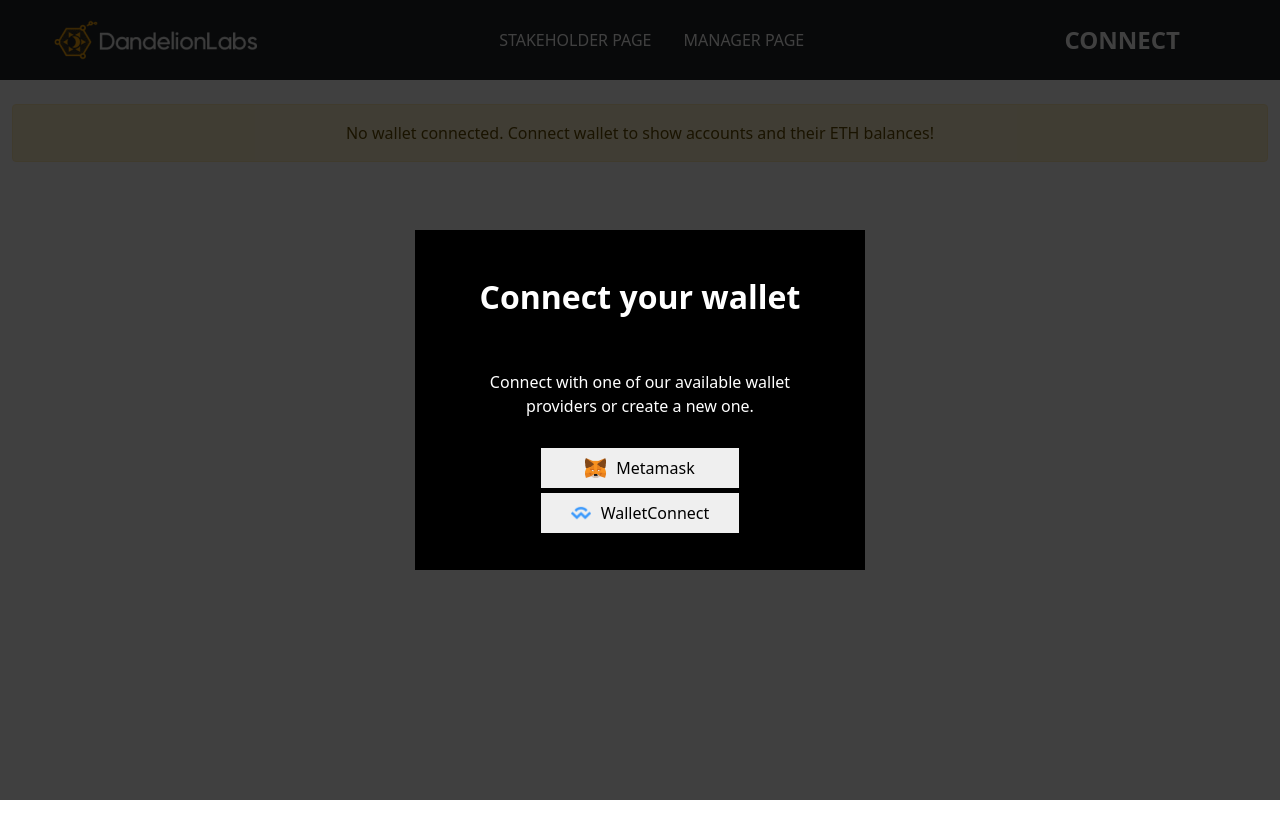
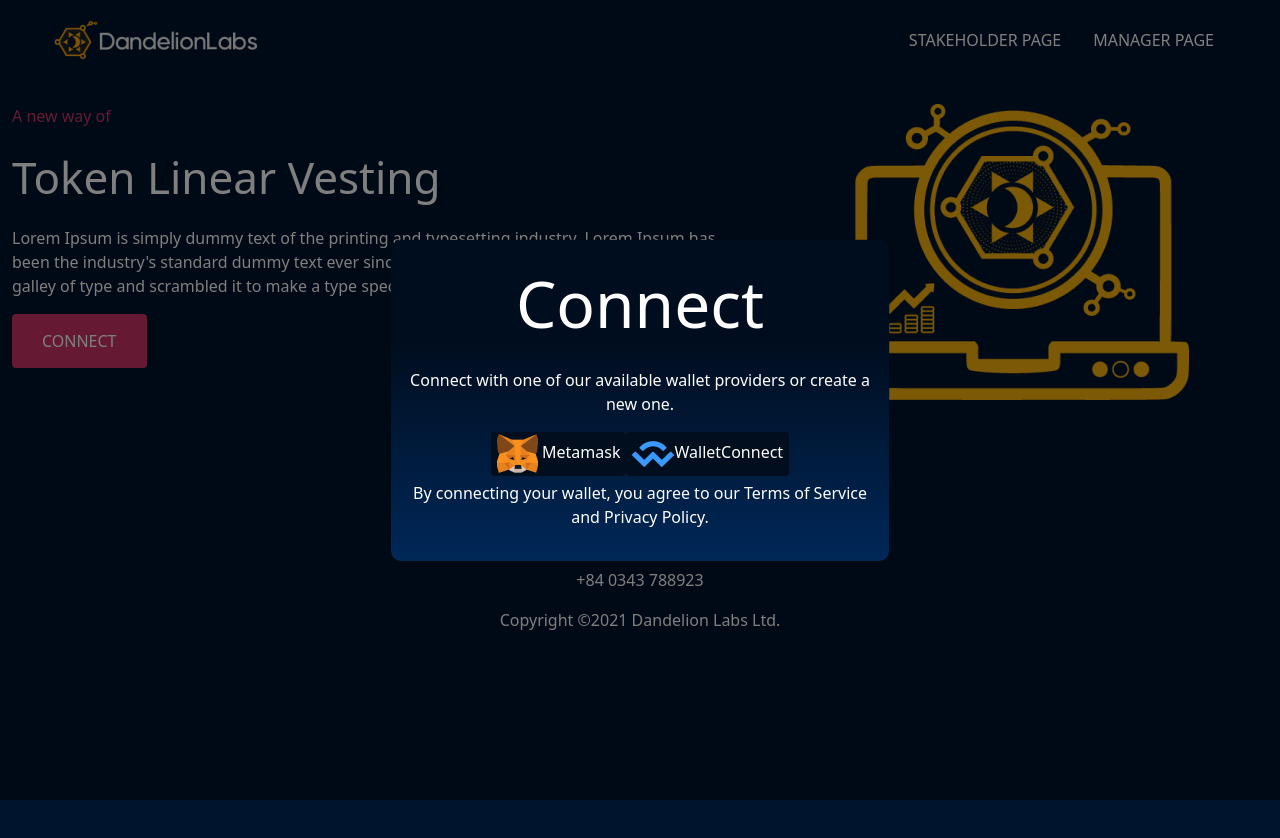
Before and after one commit to dandelionlabs-io/token-vesting-interface, a React (Create React App) app: page / in a window 1280 px wide. Both pictures are taken after a click on the button "CONNECT". Shown: the top 838 px of the page. Before the commit the page ends 800 px from the top, so only its background shows below. Built offline with nearby package versions, Linux system fonts and the light colour scheme.

Commit message:
Stakeholder page done

```diff
--- a/src/App.js
+++ b/src/App.js
@@ -15,7 +15,7 @@
   const { isError, setIsError, errorMessage } = useError();
 
   return (
-    <div className="App">
+    <div className="App" style={{ backgroundColor: "#00142D" }}>
       <Navbar></Navbar>
       <MainLayout id="app_body">
         <Routes>
--- a/src/components/modals/provider/ProviderModal.js
+++ b/src/components/modals/provider/ProviderModal.js
@@ -1,6 +1,5 @@
 import React, { useState, useEffect } from "react";
-import Modal from "../../utils/modal/Modal";
-import OutsideClickHandler from "react-outside-click-handler";
+import { Modal } from "react-bootstrap";
 import MetaMaskLogo from "../../../assets/logo/metamask.png";
 import WalletConnectLogo from "../../../assets/logo/walletconnect.png";
 
@@ -9,49 +8,43 @@
 import "./ProviderModal.scss";
 
 const ProviderModal = (props) => {
-  const { address, message, connectWallet, connectMetaMask } = useAuth();
-  const [windowWidth, setWindowWidth] = useState(window.innerWidth);
-  const { closeModal } = props;
-  window.addEventListener("resize", () => {
-    setWindowWidth(window.innerWidth);
-  });
-  useEffect(() => {
-    if (address) closeModal(false);
-  }, [address]);
+  const { address, connectWallet, connectMetaMask } = useAuth();
+  const { toggleConnect, setToggleConnect } = props;
+  const handleClose = () => setToggleConnect(false);
 
   return (
-    <Modal>
-      <OutsideClickHandler
-        onOutsideClick={() => {
-          closeModal(false);
-        }}
+    <Modal
+      className="provider-modal"
+      show={toggleConnect}
+      centered
+      onHide={handleClose}
     >
-        <div className="auth-container">
-          <div className="header">
-            <h2>Connect your wallet </h2>
-          </div>
-
+      <Modal.Body className="provider-content">
+        <div style={{ textAlign: "center" }}>
+          <p style={{ fontSize: "64px" }}>Connect</p>
           <p>
             Connect with one of our available wallet providers or create a new
             one.
           </p>
+        </div>
 
-          {message}
-
-          <div className="wallet-provider-list">
-            {windowWidth > 700 && (
-              <button onClick={connectMetaMask}>
+        <div className="d-flex justify-content-center">
+          <button className="wallet-btn" onClick={connectMetaMask}>
             <img src={MetaMaskLogo} alt="metamask icon" /> Metamask
           </button>
-            )}
 
-            <button onClick={connectWallet}>
+          <button className="wallet-btn" onClick={connectWallet}>
             <img src={WalletConnectLogo} alt="walletconnect icon" />
             WalletConnect
           </button>
         </div>
+        <div style={{ textAlign: "center" }}>
+          <p>
+            By connecting your wallet, you agree to our Terms of Service and
+            Privacy Policy.
+          </p>
         </div>
-      </OutsideClickHandler>
+      </Modal.Body>
     </Modal>
   );
 };
--- a/src/components/navbar/Navbar.js
+++ b/src/components/navbar/Navbar.js
@@ -7,19 +7,19 @@
 import ProviderModal from "../modals/provider/ProviderModal";
 import NormalButton from "../utils/buttons/NormalButton";
 import { useAuth } from "../../providers/AuthProvider";
+import { shortenAddress } from "../../utils";
 
 const Navbar = () => {
   const { address, disconnectWallet } = useAuth();
   const [toggleMenu, setToggleMenu] = useState(false);
   const [windowWidth, setWindowWidth] = useState(window.innerWidth);
-  const [toggleConnect, setToggleConnect] = useState(false);
   window.addEventListener("resize", () => {
     setWindowWidth(window.innerWidth);
   });
 
   return (
     <>
-      <nav className="navbar bg-dark">
+      <nav className="navbar" style={{ backgroundColor: "#00142D" }}>
         <div className="logo">
           <a
             href="https://dandelionlabs.io/"
@@ -43,19 +43,7 @@
             })}
           </ul>
         </div>
-        <div className="connectWallet">
-          <NormalButton
-            className="secondary"
-            onClick={() => {
-              !address ? setToggleConnect(true) : disconnectWallet();
-            }}
-          >
-            {!address ? "CONNECT" : "DISCONNECT"}
-          </NormalButton>
-          {toggleConnect && (
-            <ProviderModal closeModal={setToggleConnect}></ProviderModal>
-          )}
-        </div>
+        {address && <div>{shortenAddress(address)}</div>}
         <div className="smallscreen">
           <GiHamburgerMenu
             color="#fff"
--- a/src/components/poolSelector.js
+++ b/src/components/poolSelector.js
@@ -1,46 +1,66 @@
 import React, { useEffect } from "react";
-import { ethBalance } from "../utils";
+import { ethBalance, shortenAddress } from "../utils";
+import DataGrid from "react-data-grid";
+import moment from "moment";
+import axios from "axios";
+import { useError } from "../providers/ErrorProvider";
 
 const PoolSelector = (props) => {
-  const { address, pools, setClaimable, setCurrentPool, currentPool } = props;
+  const { address, pools, setCurrentPool, currentPool, setClaimHistory } =
+    props;
+  const { showErrorModal } = useError();
 
-  useEffect(async () => {
-    if (address && currentPool) {
-      updateErc20Balance(currentPool.vesting);
-    }
-  }, [address]);
+  const loadHistory = (poolAddress) => {
+    const url = `${process.env.REACT_APP_SYNC_URL}${process.env.REACT_APP_NETWORK}/${poolAddress}/claims/${address}`;
 
-  const updateErc20Balance = (contract) => {
-    if (contract) {
-      contract
-        .calculateGrantClaim(address)
-        .then((res) => setClaimable(ethBalance(res)));
-    }
+    axios
+      .get(url)
+      .then((res) => setClaimHistory(res.data))
+      .catch((e) => showErrorModal(e.error.message));
   };
 
-  const poolItems = pools?.map((x, i) => {
-    return (
+  const poolItems = {
+    columns: [
+      { key: "name", name: "Name" },
+      { key: "claimed", name: "Claimed amt." },
+      { key: "remain", name: "Remain amt." },
+      { key: "start", name: "Lock start" },
+      { key: "end", name: "Lock end" },
+      { key: "claim", name: "" },
+    ],
+    rows: pools
+      ? pools.map((x) => {
+          return {
+            name: `${x.name} (${shortenAddress(x.address)})`,
+            claimed: ethBalance(x.grant.totalClaimed).toFixed(4),
+            remain: (
+              ethBalance(x.grant.amount) - ethBalance(x.grant.totalClaimed)
+            ).toFixed(4),
+            start: moment(x.start).format("MMMM Do YYYY, h:mm a"),
+            end: moment(x.end).format("MMMM Do YYYY, h:mm a"),
+            claim: (
               <button
-        key={i}
-        id={x.name}
+                className="claim-btn"
+                style={{ zIndex: "999" }}
                 onClick={() => {
-          updateErc20Balance(x.vesting);
-
                   setCurrentPool(x);
+                  loadHistory(x.address);
                 }}
               >
-        {x.name}
+                Claim
               </button>
-    );
-  });
-
+            ),
+          };
+        })
+      : [],
+  };
   return (
     <div className="col-md-12 ">
-      <h1 className="h2">Select the pool</h1>
-      <p className="text-muted">
-        Working with pool requires wallet connection.
-      </p>
-      {poolItems}
+      <DataGrid
+        className="pools-grid"
+        columns={poolItems.columns}
+        rows={poolItems.rows}
+      />
     </div>
   );
 };
--- a/src/components/userData.js
+++ b/src/components/userData.js
@@ -1,17 +1,20 @@
 import React, { useEffect, useState } from "react";
-import { shortenAddress, ethBalance } from "../utils";
+import { ethBalance } from "../utils";
 import { useAuth } from "../providers/AuthProvider";
 import ERC20 from "../abi-js/ERC20";
 import Factory from "../abi-js/Factory";
 import { ethers } from "ethers";
 import { useError } from "../providers/ErrorProvider";
 import CreatePoolModal from "./modals/CreatePoolModal";
+import logo from "../assets/logo/landingLogo.png";
+import ProviderModal from "./modals/provider/ProviderModal";
 
 const UserData = () => {
-  const { address, balance, ethProvider } = useAuth();
+  const { address, balance, ethProvider, disconnectWallet } = useAuth();
   const [erc20Balance, setErc20Balance] = useState(null);
   const [factoryInstance, setFactoryInstance] = useState(null);
   const [isCreateModalOpen, setIsCreateModalOpen] = useState(false);
+  const [toggleConnect, setToggleConnect] = useState(false);
   const { showErrorModal } = useError();
 
   useEffect(async () => {
@@ -46,22 +49,59 @@
     <>
       {(!address && (
         /* No wallet */
-        <div className="row mt-4" id="disconnected">
-          <div className="col-md-12">
-            <div className="alert alert-warning" role="alert">
-              No wallet connected. Connect wallet to show accounts and their ETH
-              balances!
+        <div className="row mt-4">
+          <div className="col-md-7" style={{ textAlign: "left" }}>
+            <p style={{ color: "#CC3366" }}>A new way of</p>
+            <p style={{ fontSize: "44px" }}>Token Linear Vesting</p>
+            <p>
+              Lorem Ipsum is simply dummy text of the printing and typesetting
+              industry. Lorem Ipsum has been the industry's standard dummy text
+              ever since the 1500s, when an unknown printer took a galley of
+              type and scrambled it to make a type specimen book.
+            </p>
+            <div className="connectWallet">
+              <button
+                className="connect-btn"
+                onClick={() => {
+                  !address ? setToggleConnect(true) : disconnectWallet();
+                }}
+              >
+                {!address ? "CONNECT" : "DISCONNECT"}
+              </button>
+
+              <ProviderModal
+                toggleConnect={toggleConnect}
+                setToggleConnect={setToggleConnect}
+              ></ProviderModal>
             </div>
+          </div>
+          <div className="col-md-5">
+            <img src={logo} alt="..." />
+          </div>
+          <div className="mt-5">
+            <p>Get In Touch With Us</p>
+            <p>4 Ngo 82 Dich Vong Hau, Cau Giay, Hanoi</p>
+            <p>hello@dandelionlabs.io</p>
+            <p>+84 0343 788923</p>
+            <p>Copyright ©2021 Dandelion Labs Ltd.</p>
           </div>
         </div>
       )) || (
         /* Wallet connected: show balance */
-        <div className="row mt-4 mb-4" id="connected">
-          <div className="col-7">
-            <strong>Blockchain:</strong>{" "}
-            <span id="network-name">Ethereum Testnet Rinkeby</span>
+        <div
+          className="row mt-4 mb-4 d-flex justify-content-between"
+          id="connected"
+        >
+          <div className="col-6 balance-div">
+            <strong>ETH Balance</strong>
+            <p id="network-name">{ethBalance(balance)?.toFixed(4)}</p>
           </div>
-          <div className="col-5 text-end">
+          <div className="col-6 balance-div">
+            <strong>{process.env.REACT_APP_TOKEN_SYMBOL} Balance</strong>
+            <p id="network-name">{ethBalance(erc20Balance)}</p>
+          </div>
+
+          {/* <div className="col-6 text-end">
             <ul className="list-group">
               <li className="list-group-item d-flex justify-content-between align-items-center list-group-item-primary">
                 <strong>Account:</strong>
@@ -78,7 +118,6 @@
                   className="badge bg-primary rounded-pill"
                   id="eth-balance"
                 >
-                  {ethBalance(balance)?.toFixed(4)}
                 </span>
               </li>
               <li className="list-group-item d-flex justify-content-between align-items-center">
@@ -87,7 +126,6 @@
                   className="badge bg-primary rounded-pill"
                   id="erc20-balance"
                 >
-                  {ethBalance(erc20Balance)}
                 </span>
               </li>
               {factoryInstance && (
@@ -96,7 +134,7 @@
                 </li>
               )}
             </ul>
-          </div>
+          </div>*/}
           <CreatePoolModal
             isOpen={isCreateModalOpen}
             setIsCreateModalOpen={setIsCreateModalOpen}
--- a/src/index.scss
+++ b/src/index.scss
@@ -32,3 +32,92 @@
 .pool-disabled {
   display: none;
 }
+
+p, strong, b, span {
+  color:white
+}
+
+
+.connect-btn{
+  border: none;
+  border-radius: 4px;
+  background-color: #CC3366;
+  padding: 15px 30px;
+  color: white;
+}
+
+.wallet-btn{
+  background-color: #010E1E;
+  border: none;
+  border-radius: 4px;
+  color:white;
+  margin-bottom: 5px;
+
+  :hover{
+    border: 1px;
+    border-color: #F5841F;
+  }
+}
+
+.balance-div{
+  background: linear-gradient(180deg, #000D1E 31.72%, #002859 100%);
+  border-radius: 16px;
+  padding-top: 20px;
+  width: 30%;
+}
+
+.provider-modal{
+  .modal-content{
+    background: transparent;
+
+    .provider-content{
+      background:  linear-gradient(180deg, #000D1E 31.72%, #002859 100%);
+      border-radius: 10px;
+    }
+  }
+}
+
+.claim-btn {
+  background-color: #18AA00;
+  border: none;
+  border-radius: 15px;
+  color:white;
+
+  :hover{
+    border: 1px;
+    border-color: #63ff5d;
+  }
+}
+
+.pools-grid{
+  border-radius: 16px;
+  background:  linear-gradient(180deg, #000D1E 31.72%, #002859 100%);
+  border: none;
+  --rdg-header-background-color: transparent;
+  --rdg-background-color:transparent;
+  color: white;
+  --rdg-row-hover-background-color: #002859;
+
+  .rdg-cell{
+    border-inline-end: transparent;
+    border-block-end: 1px solid #00316F;
+  }
+}
+
+.current-pool-panel{
+  border-radius: 16px;
+  background:  linear-gradient(180deg, #000D1E 31.72%, #002859 100%);
+  color: white
+}
+
+.gold{
+  color: #FAA80A;
+}
+
+.green{
+  color: #18AA00;
+}
+
+.grey{
+  color: #868B90;
+}
--- a/src/pages/investor.js
+++ b/src/pages/investor.js
@@ -1,4 +1,4 @@
-import React, { useEffect, useState } from "react";
+import React, { useEffect, useInsertionEffect, useState } from "react";
 import { useAuth } from "../providers/AuthProvider";
 import UserData from "../components/userData";
 import { ethers } from "ethers";
@@ -18,8 +18,8 @@
   const { showErrorModal } = useError();
   const [pools, setPools] = useState(null);
   const [currentPool, setCurrentPool] = useState(null);
-  const [claimable, setClaimable] = useState(0);
   const [claimHistory, setClaimHistory] = useState(null);
+  const [claimable, setClaimable] = useState(null);
 
   const locked =
     currentPool &&
@@ -28,6 +28,13 @@
   const totalClaimed =
     currentPool && ethBalance(currentPool.grant.totalClaimed);
   const totalAmount = currentPool && ethBalance(currentPool.grant.amount);
+
+  useEffect(() => {
+    if (currentPool)
+      currentPool.vesting
+        .calculateGrantClaim(address)
+        .then((res) => setClaimable(ethBalance(res)));
+  }, [currentPool]);
 
   useEffect(async () => {
     if (address) {
@@ -62,14 +69,13 @@
         address: pool,
         grant: grant,
         vesting: contract,
-        name: (await contract.pool()).name,
       };
     }
     return null;
   };
 
   const getAvailablePools = async () => {
-    const availablePools = [];
+    let availablePools = [];
     const factoryInstance = new ethers.Contract(
       process.env.REACT_APP_FACTORY_CONTRACT_ADDRESS,
       Factory,
@@ -82,6 +88,17 @@
       const poolResult = await checkAndGetPool(poolsAddresses[i]);
       if (poolResult) availablePools.push(poolResult);
     }
+
+    const url = `${process.env.REACT_APP_SYNC_URL}${process.env.REACT_APP_FACTORY_CONTRACT_ADDRESS}/pools`;
+    const poolsData = (await axios.get(url)).data;
+
+    availablePools.forEach((pool) => {
+      const data = poolsData.find((x) => x.address == pool.address);
+      pool.name = data.name;
+      pool.start = data.start;
+      pool.end = data.end;
+    });
+
     return availablePools;
   };
 
@@ -116,81 +133,82 @@
       : [],
   };
 
-  const loadHistory = () => {
-    const url = `${process.env.REACT_APP_SYNC_URL}${process.env.REACT_APP_NETWORK}/${currentPool.address}/claims/${address}`;
-
-    axios
-      .get(url)
-      .then((res) => setClaimHistory(res.data))
-      .catch((e) => showErrorModal(e.error.message));
+  const poolData = {
+    columns: [
+      { key: "name", name: "" },
+      { key: "value", name: "" },
+    ],
+    rows: currentPool
+      ? [
+          {
+            name: "Contract Address",
+            value: shortenAddress(currentPool.address),
+          },
+          {
+            name: "Lock Start Time",
+            value: moment(currentPool.start).format("MMMM Do YYYY, h:mm a"),
+          },
+          {
+            name: "Lock End Time",
+            value: moment(currentPool.end).format("MMMM Do YYYY, h:mm a"),
+          },
+          { name: "Total Locked Amount", value: totalAmount },
+        ]
+      : [],
   };
 
   return (
-    <div className="container">
+    <div className="container" style={{ height: "100vh" }}>
       {/* HTTPS required */}
-      <div
-        className="row mt-4"
-        id="alert-error-https"
-        style={{ display: "none" }}
-      >
-        <div className="col-md-12">
-          <div className="alert alert-danger">
-            To secure wallet connection, please run website on HTTPS connection.
-          </div>
-        </div>
-      </div>
-      <UserData />
+
+      <UserData
+        className="pools-grid"
+        columns={poolData.columns}
+        rows={poolData.rows}
+      />
 
       {/* Pools */}
-      {address && pools && (
+      {(address && pools && (
         <>
+          {(!currentPool && (
             <PoolSelector
               address={address}
               pools={pools}
               setClaimable={setClaimable}
               setCurrentPool={setCurrentPool}
               currentPool={currentPool}
+              setClaimHistory={setClaimHistory}
             />
-          {/* Investment info */}
-          {currentPool && (
-            <div id="pool-information-panel">
+          )) || (
+            <>
               <div className="row mt-5">
-                <div className="col-md-12">
-                  <h1 className="h2">
-                    <span id="pool-info-name"></span> Pool Info:
-                  </h1>
+                <div className="col-md-6 current-pool-panel">
+                  <strong style={{ color: "gold", fontSize: "30px" }}>
+                    Details:
+                  </strong>
+                  <div className="row mt-3">
+                    <div className="col-sm-6">
+                      <p>Contract Address</p>
+                      <p>Lock Start Time</p>
+                      <p>Lock End Time</p>
+                      <p>Total Locked Amount</p>
                     </div>
-                <div className="col-md-6">
-                  <p>
-                    <strong>Contract Address:</strong>{" "}
-                    <span id="pool-info-contract">
-                      <a
-                        href={
-                          process.env.REACT_APP_ETHERSCAN_URL +
-                          "address/" +
-                          currentPool.address
-                        }
-                        target="_blank"
-                      >
-                        {shortenAddress(currentPool.vesting.address)}
-                      </a>
-                    </span>
+                    <div className="col-sm-6">
+                      <p className="grey">
+                        {shortenAddress(currentPool.address)}
                       </p>
-                </div>
-                <div className="col-md-6">
-                  <p>
-                    <strong>Available Claimable:</strong>{" "}
-                    <span id="pool-info-accessible">
-                      <span className="text-muted">{claimable.toFixed(4)}</span>
-                    </span>
+                      <p className="grey">
+                        {moment(currentPool.start).format(
+                          "MMMM Do YYYY, h:mm a"
+                        )}
                       </p>
+                      <p className="grey">
+                        {moment(currentPool.end).format("MMMM Do YYYY, h:mm a")}
+                      </p>
+                      <p className="grey">{totalAmount}</p>
                     </div>
                   </div>
-              <div className="row mt-5">
-                <div className="col-md-12">
-                  <h3>Vesting Progress:</h3>
-                </div>
-                <div className="col-md-12">
+                  <p>Progress detail</p>
                   <div
                     className="progress"
                     style={{ height: "40px", padding: "3px" }}
@@ -238,78 +256,50 @@
                       Remaining
                     </div>
                   </div>
-                </div>
-              </div>
-              <div className="row">
-                <div className="col text-start">
-                  <strong className="text-muted">Start:</strong>
-                  <br />
-                  <span id="pool-info-start-time">
-                    <span className="text-muted">Connect wallet</span>
-                  </span>
-                </div>
-                <div className="col text-center">
-                  <strong className="text-muted">Remained:</strong>
-                  <br />
-                  <span id="pool-info-remained-time">
-                    <span className="text-muted">Connect wallet</span>
-                  </span>
-                </div>
-                <div className="col text-end">
-                  <strong className="text-muted">End:</strong>
-                  <br />
-                  <span id="pool-info-end-time">
-                    <span className="text-muted">Connect wallet</span>
-                  </span>
-                </div>
-              </div>
-
-              <div className="row mt-5 mb-5">
-                <div className="col-md-12 text-center">
-                  <strong>
-                    Available Claimable/Locked (
-                    {process.env.REACT_APP_TOKEN_SYMBOL}):{" "}
-                  </strong>
-                  <span id="label-claimable">{claimable.toFixed(2)}</span> /
-                  <span id="label-locked">{locked.toFixed(2)}</span>
-                </div>
-                <div className="col-md-12 text-center mt-2">
+                  {claimable > 0 && (
                     <button
-                    type="button"
-                    className="btn btn-success"
-                    id="btn-claim"
+                      className="claim-btn mt-3"
                       onClick={claim}
+                      style={{ padding: "5px 20px 5px 20px" }}
                     >
                       Claim
                     </button>
+                  )}
+                  <div className="row mt-3">
+                    <div className="col-sm-6">
+                      <p className="gold">Claimed amt.</p>
+                      <p className="green">Claimable amt.</p>
+                      <p className="grey">Remaining balance</p>
+                    </div>
+                    <div className="col-sm-6">
+                      <p className="gold">{totalClaimed?.toFixed(2)}</p>
+                      <p className="green">{claimable?.toFixed(2)}</p>
+                      <p className="grey">{locked?.toFixed(2)}</p>
                     </div>
                   </div>
-
-              {(claimHistory && (
+                </div>
+                <div className="col-md-6 current-pool-panel">
+                  <strong style={{ color: "gold", fontSize: "30px" }}>
+                    History of Claims:
+                  </strong>
+                  {claimHistory && (
                     <div className="row mt-5">
                       <div className="col-md-12">
-                    <h3>Claim history:</h3>
-                  </div>
-                  <div className="col-md-12">
                         <DataGrid
+                          className="pools-grid"
                           columns={claimHistoryTable.columns}
                           rows={claimHistoryTable.rows}
+                          style={{ background: "transparent" }}
                         />
                       </div>
                     </div>
-              )) || (
-                <>
-                  <button onClick={loadHistory}>Load claim history</button>
-                  <br />
-                  <br />
-                  <br />
-                  <br />
+                  )}
+                </div>
+              </div>
             </>
           )}
-            </div>
-          )}
         </>
-      )}
+      )) || <div style={{ height: "100vh" }}></div>}
     </div>
   );
 };
```
Also changed, not shown: src/assets/logo/landingLogo.png (added). Lines whose indentation alone changed are shown as unchanged.
